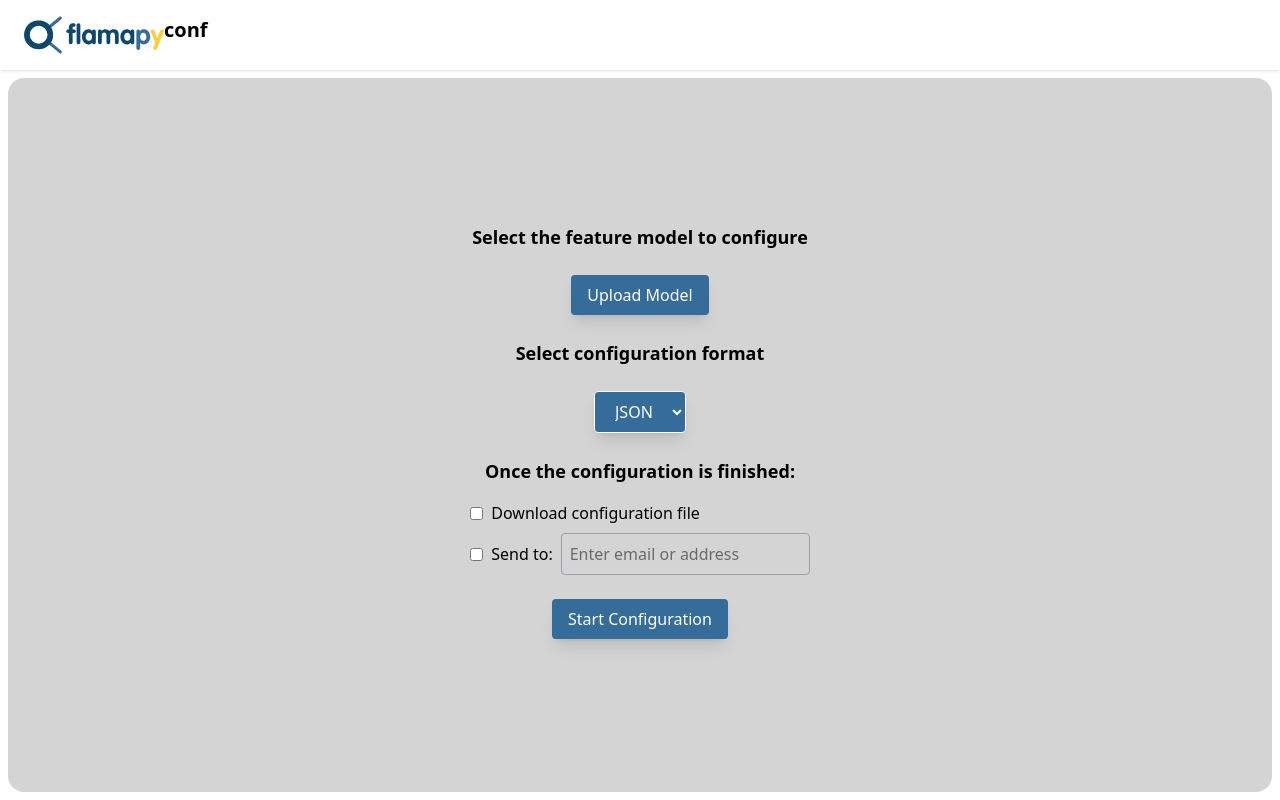
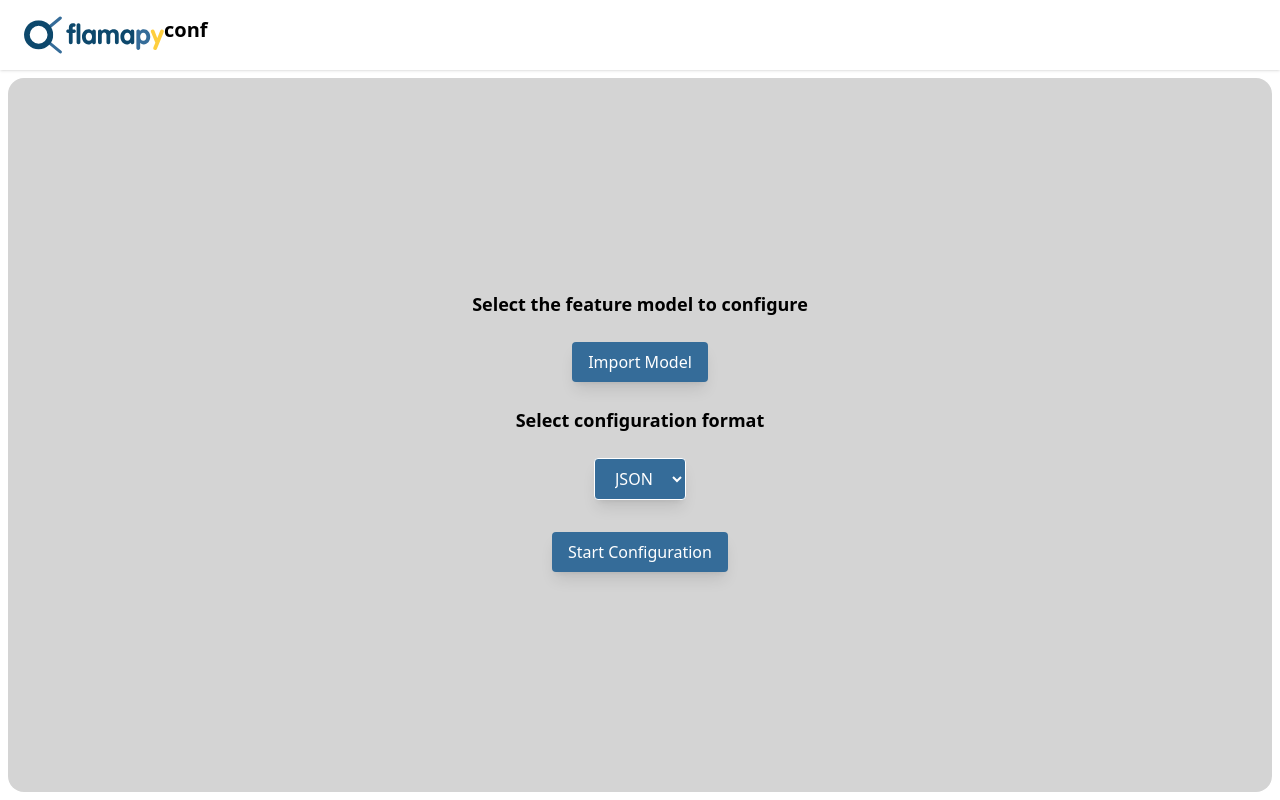
Before and after one commit to flamapy/flamapy.conf, a React (Vite) app: page / in a window 1280 px wide. Built offline with nearby package versions, Linux system fonts and the light colour scheme.

Commit message:
refactor: Simplify home page

```diff
--- a/src/App.jsx
+++ b/src/App.jsx
@@ -7,7 +7,9 @@ import Wizzard from "./pages/Wizzard";
 
 const appMode = import.meta.env.VITE_FLAMAPY_CONF_MODE;
 const cancelURL =
-  appMode === "embed" ? import.meta.env.VITE_CANCEL_CONFIGURATION_URL : null;
+  appMode === "embed"
+    ? import.meta.env.VITE_CANCEL_CONFIGURATION_URL
+    : undefined;
 const applyURL =
   appMode === "embed" ? import.meta.env.VITE_APPLY_CONFIGURATION_URL : null;
 
--- a/src/pages/Home.jsx
+++ b/src/pages/Home.jsx
@@ -31,7 +31,7 @@ function Home({ setSelectedFile }) {
       <CustomButton
         onClick={() => document.getElementById("fileInput").click()}
       >
-        Upload Model
+        Import Model
       </CustomButton>
 
       {fileName && (
@@ -43,26 +43,6 @@ function Home({ setSelectedFile }) {
         <option defaultValue>JSON</option>
       </select>
 
-      <p className="text-lg font-semibold">
-        Once the configuration is finished:
-      </p>
-      <div className="flex flex-col gap-2">
-        <div className="flex items-center gap-2">
-          <input type="checkbox" id="download" name="download" />
-          <label htmlFor="download">Download configuration file</label>
-        </div>
-
-        <div className="flex items-center gap-2">
-          <input type="checkbox" id="send" name="send" />
-          <label htmlFor="send">Send to:</label>
-          <input
-            type="text"
-            className="p-2 rounded border border-gray-400"
-            placeholder="Enter email or address"
-          />
-        </div>
-      </div>
-
       <CustomButton onClick={() => navigate("/wizzard")}>
         Start Configuration
       </CustomButton>
```
